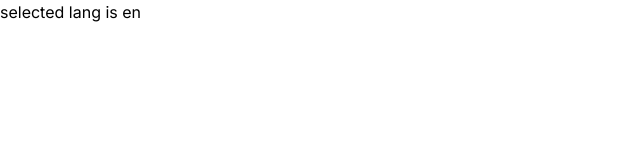
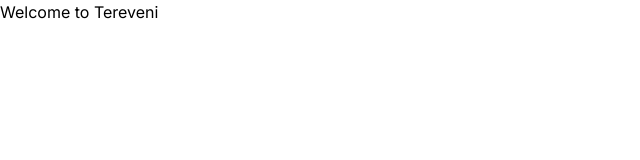
Before and after one commit to kpovel/tereveni-chat, a Next.js app: page /en in a window 1280 px wide. Shown: the top 160 px of the page, without its empty margins (0-640 px from the left). Built offline with nearby package versions, Linux system fonts and the light colour scheme.

Commit message:
feat: add dictionaries

```diff
--- /dev/null
+++ b/src/app/[lang]/dictionaries.ts
@@ -0,0 +1,10 @@
+import "server-only";
+
+const dictionaries = {
+  "/en": () => import("./en.json").then((module) => module.default),
+  "/uk": () => import("./uk.json").then((module) => module.default),
+};
+
+export async function getDictionary(page: keyof typeof dictionaries) {
+  return dictionaries[page]();
+}
--- /dev/null
+++ b/src/app/[lang]/en.json
@@ -0,0 +1,3 @@
+{
+  "title": "Welcome to Tereveni"
+}
--- a/src/app/[lang]/page.tsx
+++ b/src/app/[lang]/page.tsx
@@ -1,7 +1,11 @@
-export default function Home({params}: {params: {lang: string}}) {
-  return (
-    <div>
-      selected lang is {params.lang}
-      </div>
-  );
+import { getDictionary } from "./dictionaries";
+
+export default async function Home({
+  params,
+}: {
+  params: { lang: "uk" | "en" };
+}) {
+  const dict = await getDictionary(`/${params.lang}`);
+
+  return <h1>{dict.title}</h1>;
 }
--- /dev/null
+++ b/src/app/[lang]/uk.json
@@ -0,0 +1,3 @@
+{
+  "title": "Вітаємо у Tereveni"
+}
```
